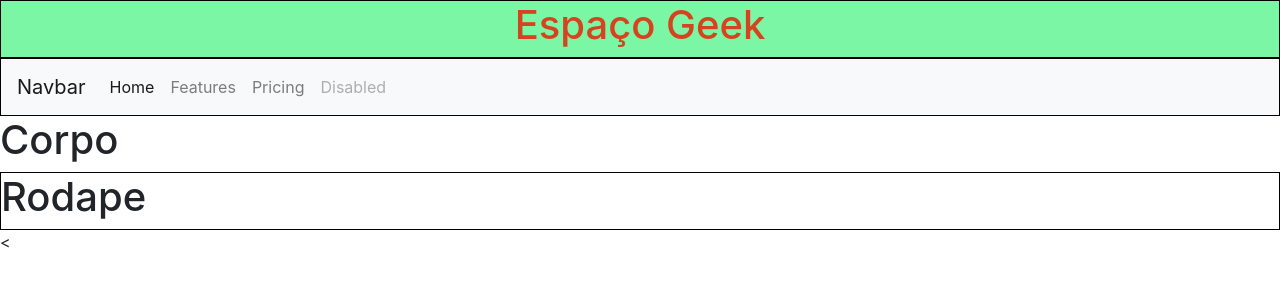
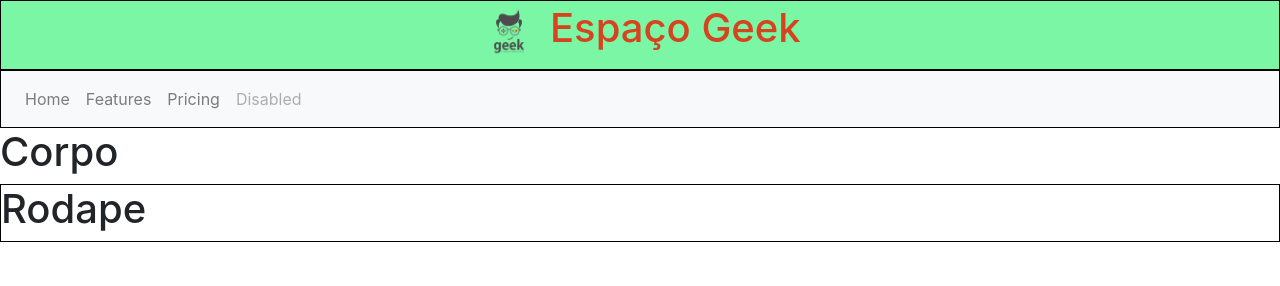
Before and after one commit to albertallan/Geek_Site, a plain HTML site: page index.html in a window 1280 px wide. Drawn offline with Linux system fonts and the light colour scheme.

Commit message:
Segundo commit

```diff
--- a/index.html
+++ b/index.html
@@ -7,25 +7,24 @@
     <title>Espaço Geek</title>
     <link href="./css/estilo.css" rel="stylesheet" type="text/css">
     <link rel="stylesheet" href="./css/bootstrap.min.css">
-
+    <div class="cabecalho">
+        <h1><img src="./imagens/geek.png" width="60" height="60"> Espaço Geek
+        </h1>
+    </div>
 </head>
 
 <body>
-    <div class="cabecalho">
-        <h1>Espaço Geek</h1>
-    </div>
     <div class="menu">
         <nav class="navbar navbar-expand-lg navbar-light bg-light">
-            <a class="navbar-brand" href="#">Navbar</a>
             <button class="navbar-toggler" type="button" data-toggle="collapse" data-target="#navbarNav" aria-controls="navbarNav" aria-expanded="false" aria-label="Toggle navigation">
-              <span class="navbar-toggler-icon"></span>
+                <span class="navbar-toggler-icon"></span>
             </button>
             <div class="collapse navbar-collapse" id="navbarNav">
                 <ul class="navbar-nav">
-                    <li class="nav-item active">
+                    <li class="nav-item ">
                         <a class="nav-link" href="#">Home <span class="sr-only">(current)</span></a>
                     </li>
-                    <li class="nav-item">
+                    <li class="nav-item ">
                         <a class="nav-link" href="#">Features</a>
                     </li>
                     <li class="nav-item">
@@ -48,4 +47,5 @@
     <script type="text/javascript" src="js/jquery-3.5.1.min.js"></script>
     <script type="text/javascript" src="js/bootstrap.min.js"></script>
 </body>
-< </html>
+
+</html>
```
Also changed, not shown: imagens/geek.png (added), imagens/icone.png (added), imagens/icone_home.png (added).
